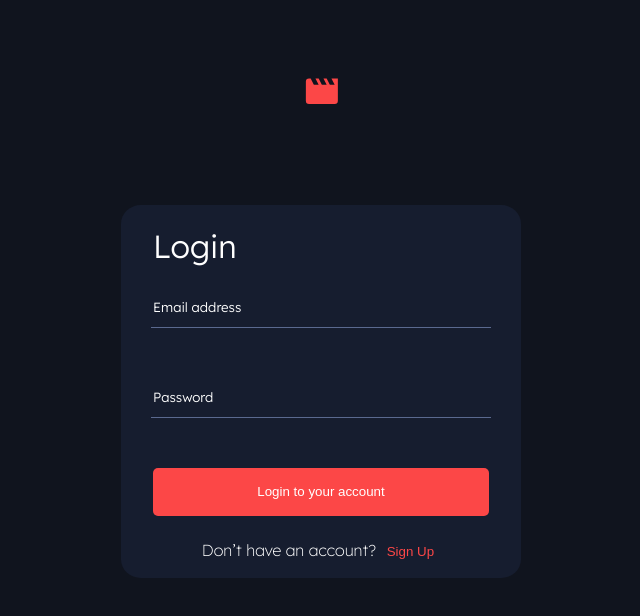
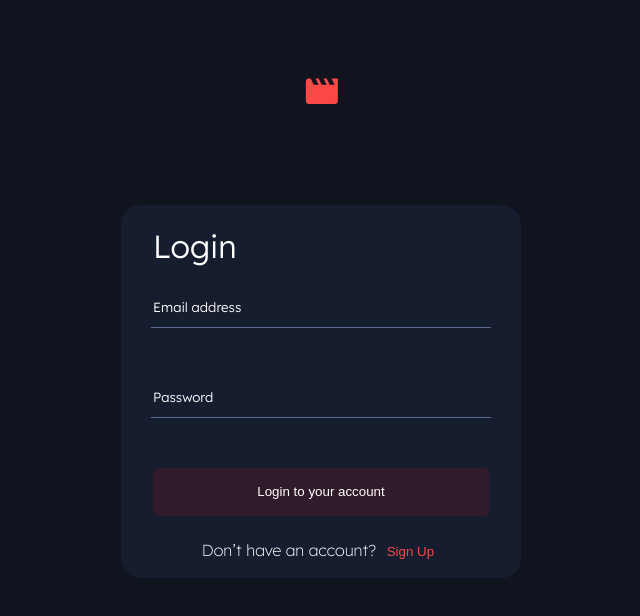
Before and after one commit to esther-ofosu/entertainment-app, an Angular app: page /login in a window 1280 px wide. Shown: the top 616 px of the page, without its empty margins (319-959 px from the left). Built offline with nearby package versions, Linux system fonts and the light colour scheme.

Commit message:
input outline correction

```diff
--- a/src/app/login/login.component.css
+++ b/src/app/login/login.component.css
@@ -45,6 +45,11 @@ h1{
     color: black;
 }
 
+#loginButton-div button:disabled{
+    background-color: rgba(255, 0, 0, 0.116);
+    cursor: not-allowed;
+    color: white;
+}
 
 #signUp-div button{
     color: var(--red);
--- a/src/app/login/login.component.html
+++ b/src/app/login/login.component.html
@@ -21,6 +21,9 @@
         @if(email.errors?.['required']){
         <div>Can't be empty</div>
         }
+        @if(email.errors?.['email']){
+          <div>invalid email address</div>
+          }
       </small>
       }
     </div>
--- a/src/app/login/login.component.ts
+++ b/src/app/login/login.component.ts
@@ -1,4 +1,4 @@
-import { CommonModule } from '@angular/common';
+import { CommonModule, JsonPipe } from '@angular/common';
 import { Component } from '@angular/core';
 import { FormBuilder, ReactiveFormsModule, Validators } from '@angular/forms';
 import { RouterModule } from '@angular/router';
@@ -6,13 +6,13 @@ import { RouterModule } from '@angular/router';
 @Component({
   selector: 'app-login',
   standalone: true,
-  imports: [ReactiveFormsModule,RouterModule,CommonModule],
+  imports: [ReactiveFormsModule,RouterModule,CommonModule, JsonPipe],
   templateUrl: './login.component.html',
   styleUrl: './login.component.css'
 })
 export class LoginComponent {
   loginForm= this.fb.group({
-    email:['', Validators.required, Validators.email],
+    email:['', [Validators.required, Validators.email]],
     password:['', Validators.required]
   });
 
```
